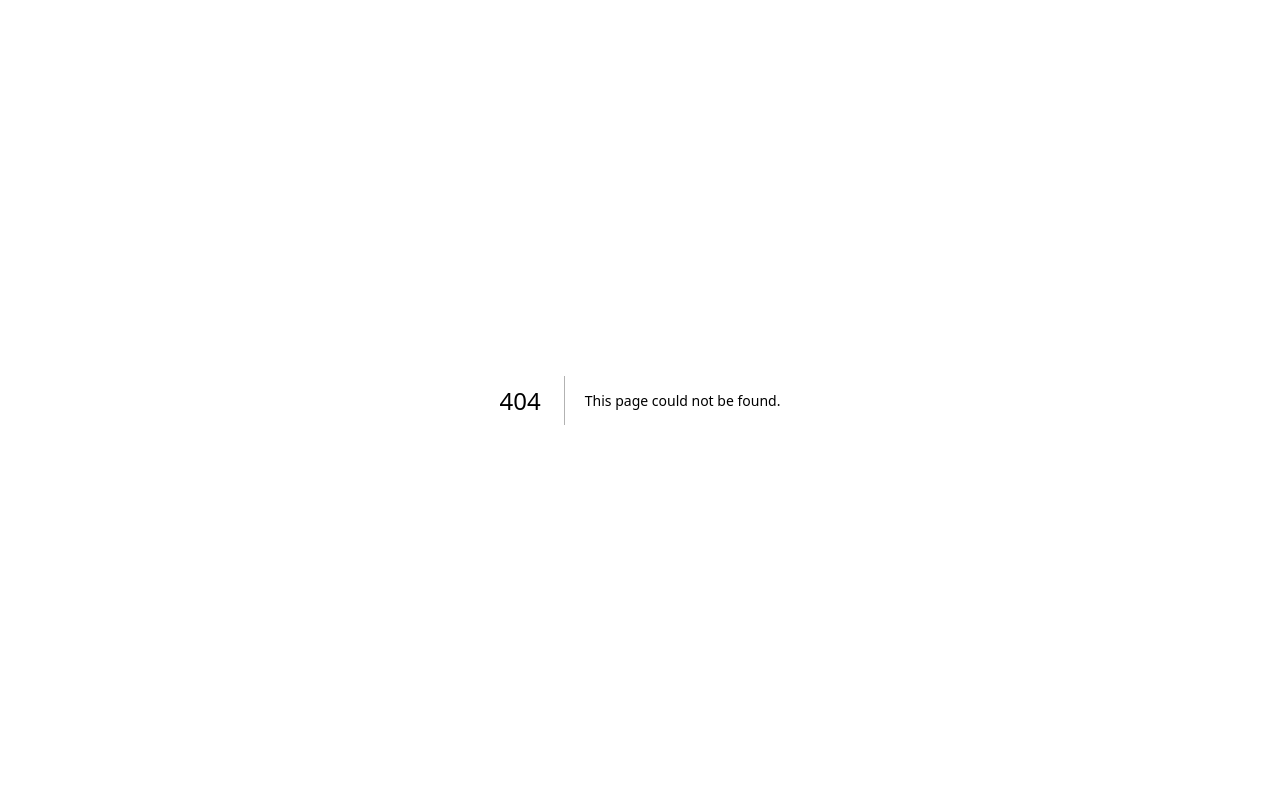
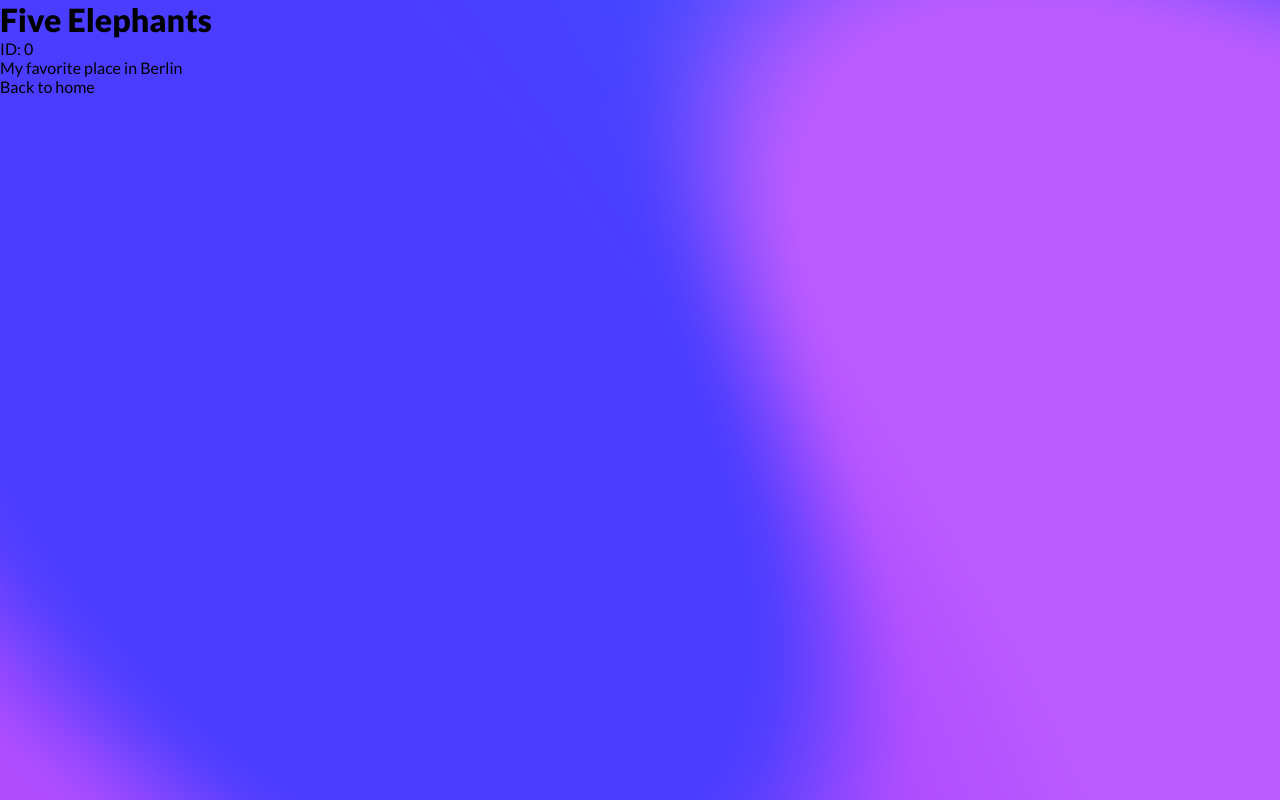
Before and after one commit to carlosmertens/coffee-stores, a Next.js app: page /coffee-store/0 in a window 1280 px wide. Before the commit this address had no page. Built offline with nearby package versions, Linux system fonts and the light colour scheme.

Commit message:
feat: create dynamic page id

```diff
--- a/pages/_document.tsx
+++ b/pages/_document.tsx
@@ -1,13 +1,13 @@
-import { Html, Head, Main, NextScript } from 'next/document'
+import { Html, Head, Main, NextScript } from 'next/document';
 
 export default function Document() {
   return (
-    <Html lang="en">
+    <Html lang='en'>
       <Head />
       <body>
         <Main />
         <NextScript />
       </body>
     </Html>
-  )
+  );
 }
--- /dev/null
+++ b/pages/coffee-store/[id].js
@@ -0,0 +1,24 @@
+import Head from 'next/head';
+import Link from 'next/link';
+import { useRouter } from 'next/router';
+
+export default function CoffeeStore() {
+  const router = useRouter();
+  return (
+    <>
+      <Head>
+        <title>{router.query.id}</title>
+        <meta
+          name='description'
+          content='My favorite coffee shop in the area'
+        />
+        <meta name='viewport' content='width=device-width, initial-scale=1' />
+        <link rel='icon' href='/favicon.ico' />
+      </Head>
+      <h1>Five Elephants</h1>
+      <p>ID: {router.query.id}</p>
+      <p>My favorite place in Berlin</p>
+      <Link href='/'>Back to home</Link>
+    </>
+  );
+}
--- a/pages/index.tsx
+++ b/pages/index.tsx
@@ -1,5 +1,6 @@
 import styles from '../styles/home.module.css';
 import Head from 'next/head';
+import Link from 'next/link';
 import { Banner } from '../components/Banner';
 
 export default function home() {
@@ -21,6 +22,9 @@ export default function home() {
       <section className={styles.section}>
         <Banner buttonText='View stores nearby' handleOnClick={handleOnClick} />
       </section>
+      <div>
+        <Link href='/coffee-store/5elph464'>Five Elefants</Link>
+      </div>
     </>
   );
 }
```
